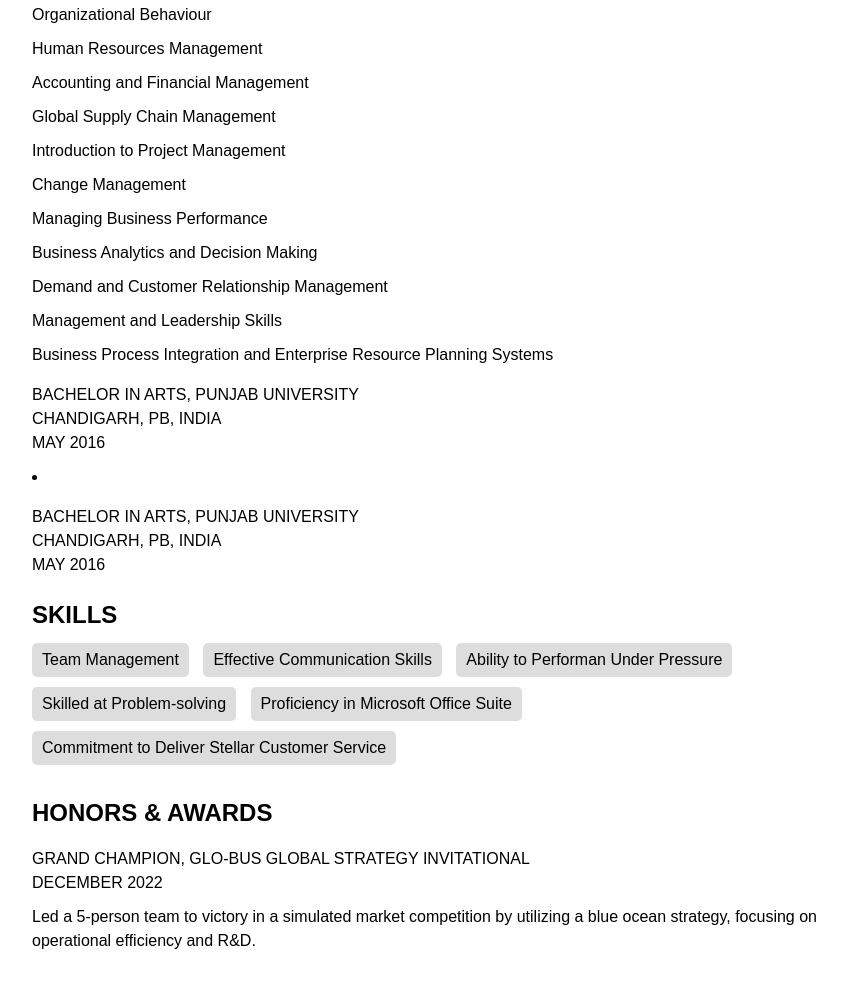
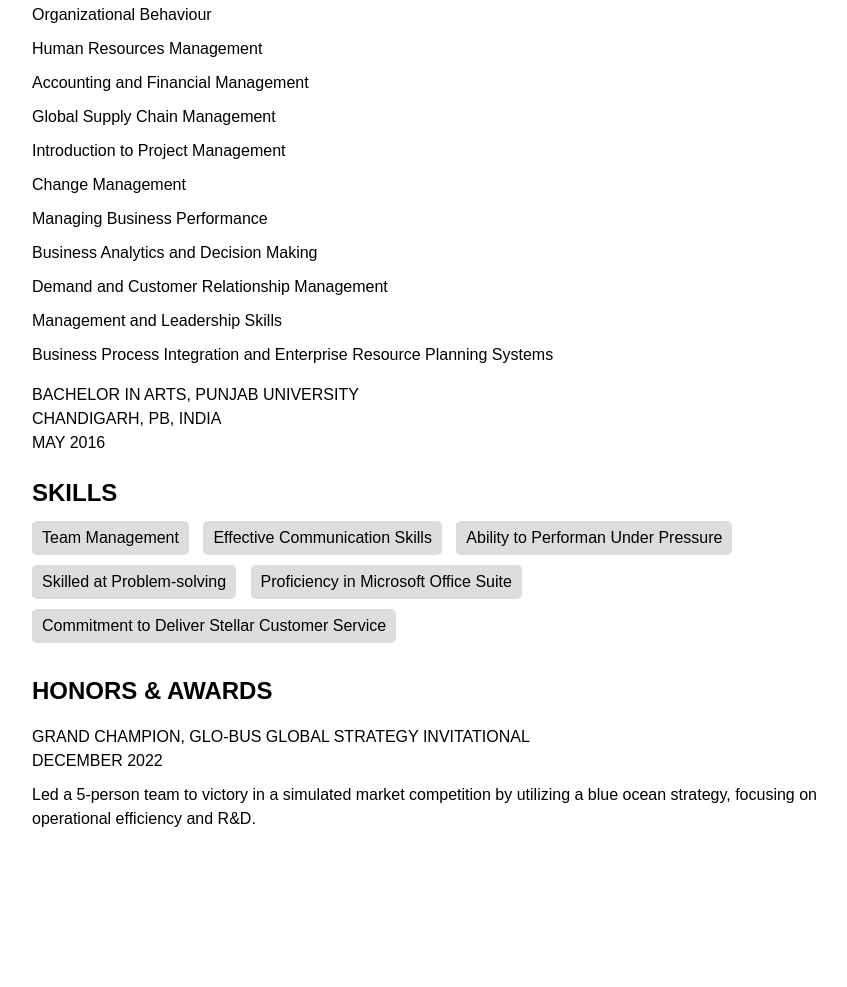
Before and after one commit to ProgrAngad/Me, a plain HTML site: page WebResume.html in a window 1280 px wide. Shown: the part 1736-2723 px from the top of the page, without its empty margins (208-1055 px from the left). After the commit the page ends 2607 px from the top, so only its background shows below. Drawn offline with Linux system fonts and the light colour scheme.

Commit message:
Update WebResume.html

```diff
--- a/WebResume.html
+++ b/WebResume.html
@@ -128,13 +128,6 @@
 				MAY 2016</p>
 			</li>
 		</ul>
-
-			<li>
-				<p>BACHELOR IN ARTS, PUNJAB UNIVERSITY<br>
-				CHANDIGARH, PB, INDIA<br>
-				MAY 2016</p>
-			</li>
-		</ul>
 		<h2>SKILLS</h2>
 		<ul class="skills">
 			<li>Team Management</li>
```
